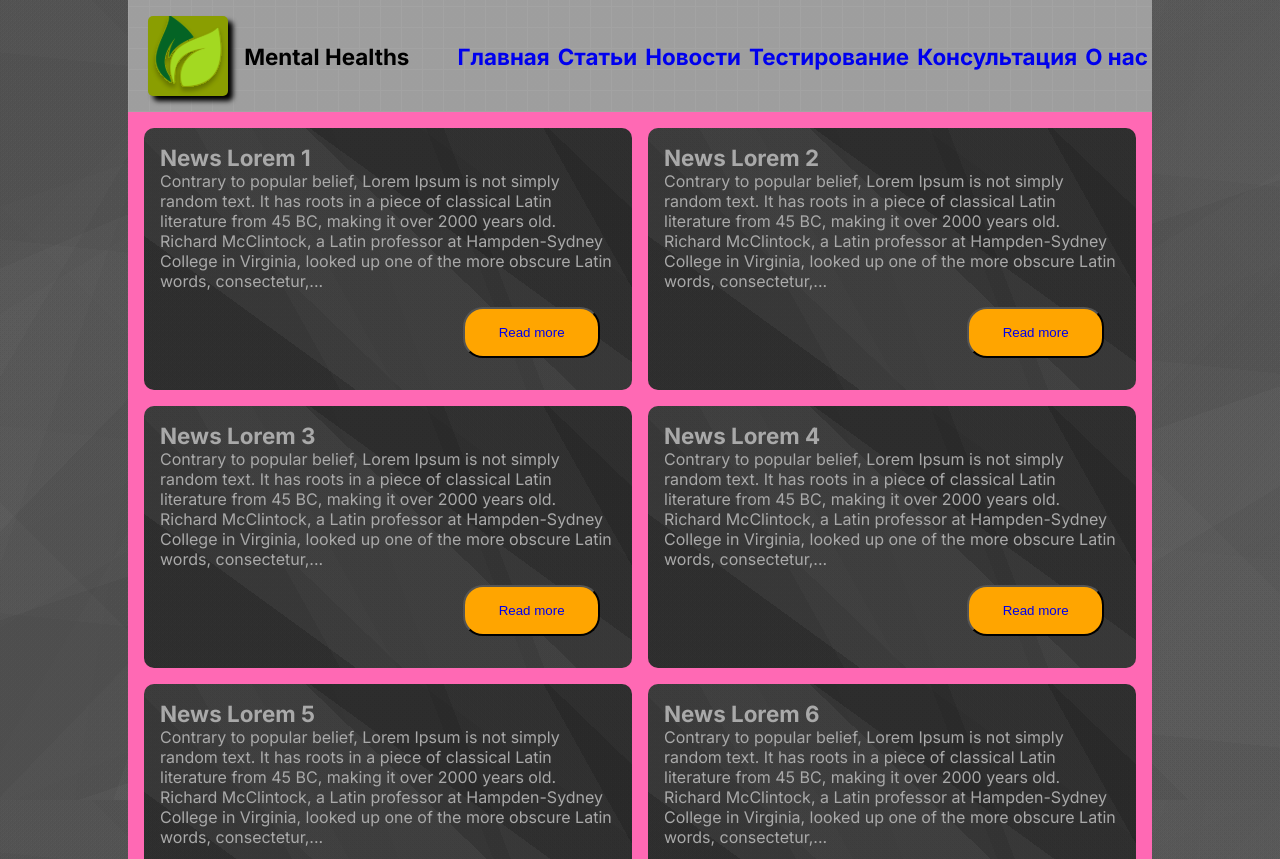
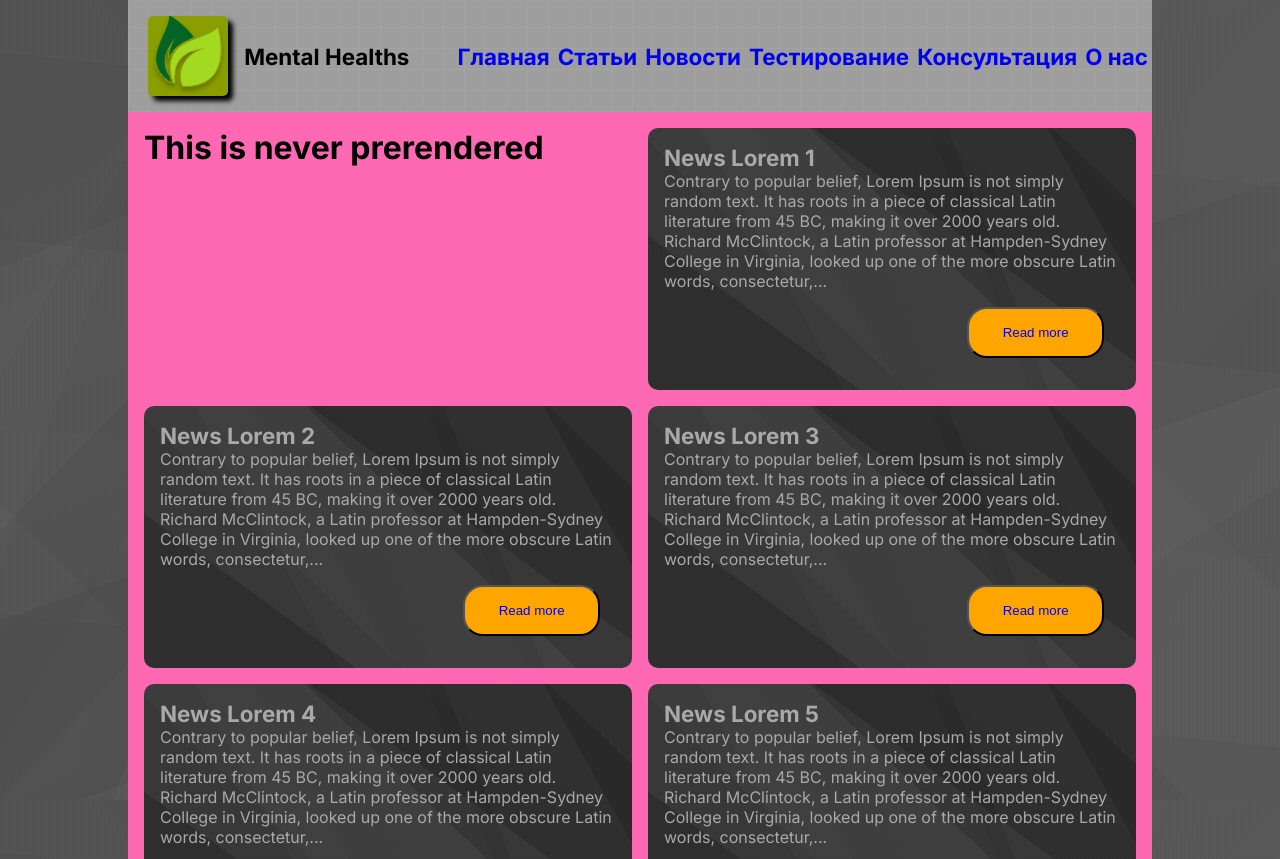
Before and after one commit to LilithStd/doctors_web_app, a Next.js app: page /news in a window 1280 px wide. Shown: the top 859 px of the page. Built offline with nearby package versions, Linux system fonts and the light colour scheme.

Commit message:
search bug hydrotation

```diff
--- a/src/app/news/page.tsx
+++ b/src/app/news/page.tsx
@@ -4,13 +4,14 @@ import {ArrayItem, newsStore, NewsStoreProps} from "@/app/news/store/newsStore";
 import NewsItem from "@/entites/news/ui/news-item";
 import useSWR from "swr";
 import {fetchDataNews} from "@/app/news/api/newsAPI";
-import {useEffect} from "react";
+import {useEffect, useState} from "react";
+import dynamic from "next/dynamic";
 
 export default function NewsPages () {
 	const newsAll = newsStore(state => state.newsAll)
 	const { data, isLoading,error } = useSWR<ArrayItem[]>('http://localhost:3000/api/news', fetchDataNews);
 	const getNews = newsStore(state => state.getAllNews)
-
+	const NoSSRComponent = dynamic(() => import('../../entites/news/ui/news-item'), { ssr: false })
 	useEffect (() =>
 		{
 			if (data) {
@@ -19,12 +20,17 @@ export default function NewsPages () {
 		}
 		,[data]
 	)
+	const [isClient, setIsClient] = useState(false)
 
+	useEffect(() => {
+		setIsClient(true)
+	}, [])
 
     return  (
 
         <div className={news.container}>
-	        {newsAll ?
+	        <h1>{isClient ? 'This is never prerendered' : 'Prerendered'}</h1>
+	        {newsAll && newsAll.length !== 0 ?
 		        newsAll.map((item) =>
 			        <NewsItem
 				        key={item.id}
@@ -32,7 +38,7 @@ export default function NewsPages () {
 				        titleContext={item.title}
 				        contentContext={item.content}
 			        />)
-		        : 'Loading'
+		        : <p>Loading</p>
 			}
 
         </div>
--- a/src/app/news/store/newsStore.ts
+++ b/src/app/news/store/newsStore.ts
@@ -1,5 +1,4 @@
 import {create} from 'zustand';
-import {fetchDataNews} from "@/app/news/api/newsAPI";
 import {createJSONStorage, persist} from "zustand/middleware";
 
 export interface ArrayItem {
--- a/src/entites/news/ui/news-item.tsx
+++ b/src/entites/news/ui/news-item.tsx
@@ -1,3 +1,4 @@
+
 import { Title } from "@/shared/ui/title/title";
 import { NEWS_BUTTON_PROPS, NEWS_CONTENT_PROPS, NEWS_PROPS } from "@/entites/news/const/newsProps";
 import { Text } from "@/shared/ui/text/ui/text";
--- a/src/widgets/header/components/logo/logo.tsx
+++ b/src/widgets/header/components/logo/logo.tsx
@@ -10,8 +10,16 @@ import logo from '../logo/style/logo.module.scss'
 export default function Logo () {
     return  (
         <div className={logo.container}>
-            <Image src={logoImage} alt={'site logo'} className={logo.image}/>
-            <Title size={LogoTitleProps.TITLE_SIZE} content={LogoTitleContentProps.content}/>
+            <Image
+                src={logoImage}
+                alt={'site logo'}
+                className={logo.image}
+                priority={true}
+            />
+            <Title
+                size={LogoTitleProps.TITLE_SIZE}
+                content={LogoTitleContentProps.content}
+            />
         </div>
 
     )
```
